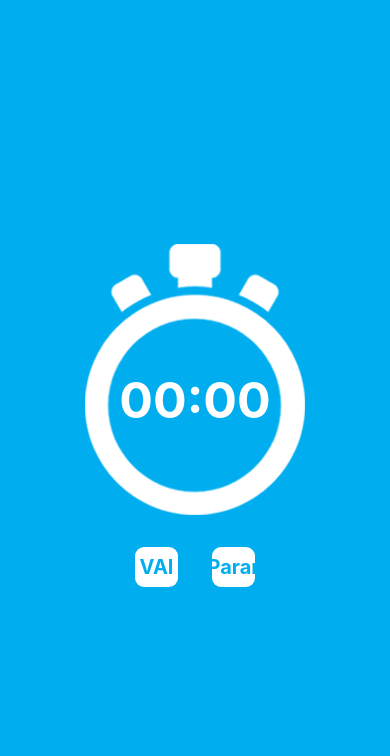
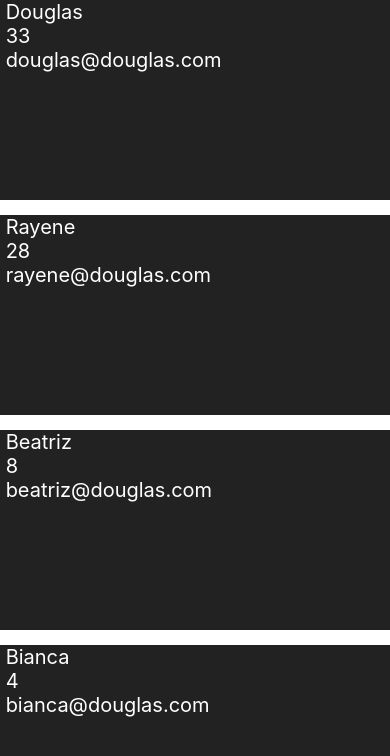
Before and after one commit to douglasb20/AulaReactNative, a React Native app: screen / in a window 390 px wide. Shown: the top 756 px of the page. Built offline with nearby package versions, Linux system fonts and the light colour scheme.

Commit message:
Aula de FlatList

```diff
--- a/App.js
+++ b/App.js
@@ -3,139 +3,65 @@ import {
 View,
 Text,
 StyleSheet,
-TouchableOpacity,
-Image
+ScrollView,
+FlatList
 } from 'react-native';
 
 class App extends Component {
 	constructor(props){
 		super(props);
 		this.state = {
-			numero: 0,
-			botao: 'VAI',
-			ultimo: null
+			feed: [
+				{id:1, nome: 'Douglas', idade: 33, email: 'douglas@douglas.com'},
+				{id:2, nome: 'Rayene', idade: 28, email: 'rayene@douglas.com'},
+				{id:3, nome: 'Beatriz', idade: 8, email: 'beatriz@douglas.com'},
+				{id:4, nome: 'Bianca', idade: 4, email: 'bianca@douglas.com'},
+				{id:5, nome: 'Ivano', idade: 60, email: 'Ivano@douglas.com'},
+			]
 		}
-
-		// Variavel do timer relogio
-    this.timer   = null;
-    this.vai     = this.vai.bind(this);
-    this.limpar  = this.limpar.bind(this);
-    this.formata = this.formata.bind(this);
 
 	}
 
-	vai(){
-		this.formata(1);
-		if(this.timer != null){
-			// Aqui vai parar o timer
-			clearInterval(this.timer);
-			this.timer = null;
-			this.setState({ botao: 'VAI'})
-		}else{
-
-			this.timer = setInterval( () =>{
-				this.setState({ numero: this.state.numero + 0.1 })
-			},100 );
-			this.setState({ botao: 'PAUSAR'})
-		}
-	}
-
-	limpar(){
-		if(this.timer != null){
-			clearInterval(this.timer)
-			this.timer = null;
-		}
-		this.setState({
-			ultimo: this.state.numero,
-			numero: 0,
-			botao: 'VAI'
-		})
-	}
-
-	formata(num){
-		let min = ('00'+ Math.floor(num / 60).toFixed(0)).slice(-2);
-		let seg = ('00'+ Math.floor(num % 60).toFixed(0)).slice(-2);
-		return `${min}:${seg}`;
-	}
 
 	render(){
-
-    return (
-      <View style={styles.container}>
-				<Image
-					source={require('./src/cronometro.png')}
-					style={styles.img}
+		return (
+			<View style={styles.container}>
+				<FlatList
+					keyExtractor={(item) => item.id}
+					data={this.state.feed}
+					renderItem={({item}) => <Pessoa data={item} />}
 				/>
-
-				<Text style={styles.timer}>{this.formata(this.state.numero)}</Text>
-
-				<View style={styles.btns}>
-					<TouchableOpacity style={styles.btn} onPress={this.vai}>
-						<Text style={styles.btnTexto}>{this.state.botao}</Text>
-					</TouchableOpacity>
-
-					<TouchableOpacity style={styles.btn} onPress={this.limpar}>
-						<Text style={styles.btnTexto}>Parar</Text>
-					</TouchableOpacity>
-				</View>
-
-				<View syle={styles.areaUltimo}>
-					<Text style={styles.textoCorrida}>
-						{this.state.ultimo > 0 ? 'Ultimo Tempo: ' + this.formata(this.state.ultimo) + 's' : ''}
-					</Text>
-				</View>
-
-		  </View>
-    );
-  }
+			</View>
+		);
+    }
 }
 
 const styles = StyleSheet.create({
 	container:{
 		flex:1,
-		alignItems: 'center',
-		justifyContent: 'center',
-		backgroundColor: "#00aeef"
 	},
-	img:{
-
+	areaPessoa:{
+		backgroundColor: '#222',
+		height: 200,
+		marginBottom: 15,
 	},
-	timer:{
-		marginTop: -150,
-		fontSize:50,
-		color: '#fff',
-		fontWeight: 'bold'
-	},
-	btns:{
-		flexDirection: 'row',
-		marginTop: 100,
-
-	},
-	btn:{
-		flex: 1,
-		justifyContent: 'center',
-		alignItems: 'center',
-		backgroundColor: '#fff',
-		height: 40,
-		margin: 17,
-		borderRadius: 9,
-
-	},
-	btnTexto:{
-		fontSize: 20,
-		fontWeight: 'bold',
-		color: '#00aeef'
-	},
-	areaUltimo:{
-
-	},
-	textoCorrida:{
-		fontSize: 25,
-		fontStyle: 'italic',
-		color: "#fff"
+	textoPessoa:{
+		color:'white',
+		fontSize:20
 	}
-
 
 })
 
+class Pessoa extends Component{
+	render(){
+		return(
+			<View style={styles.areaPessoa}>
+				<Text style={styles.textoPessoa}> {this.props.data.nome}</Text>
+				<Text style={styles.textoPessoa}> {this.props.data.idade}</Text>
+				<Text style={styles.textoPessoa}> {this.props.data.email}</Text>
+			</View>
+		)
+	}
+}
+
 export default App;
```
